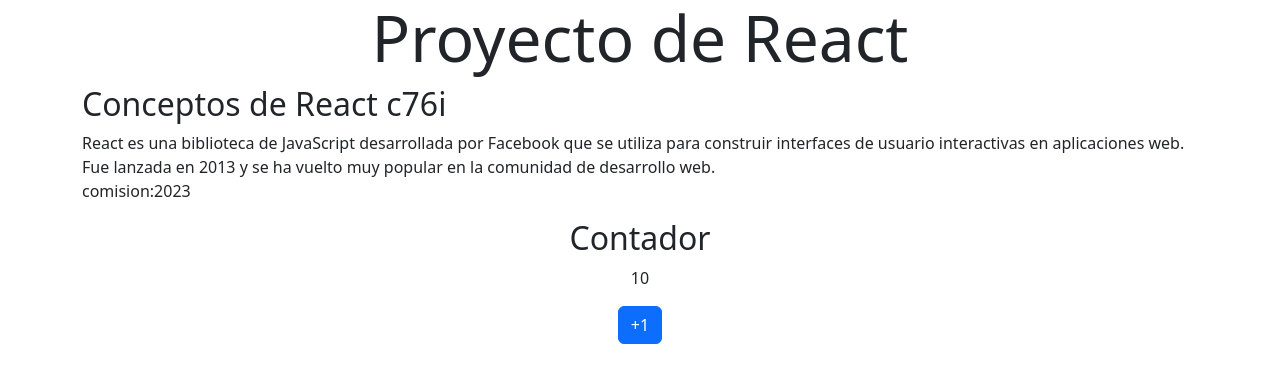
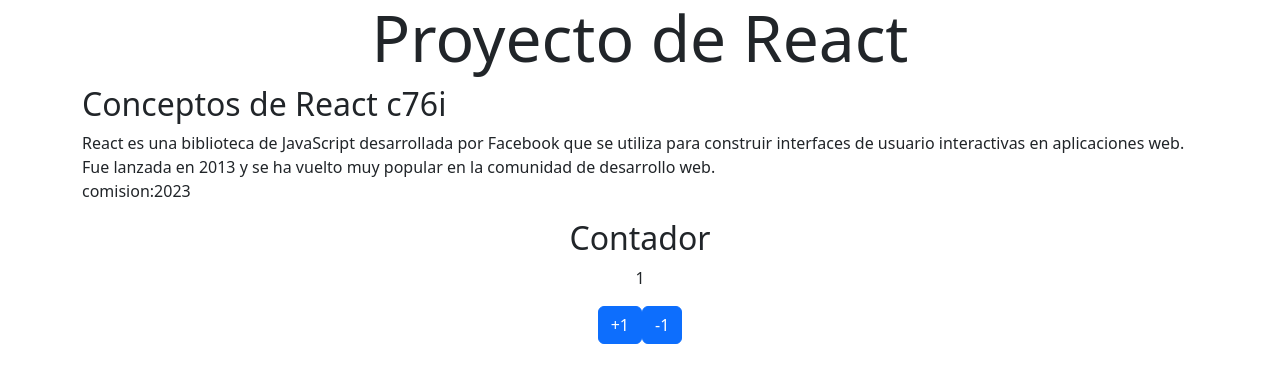
Before and after one commit to MaruSosa/contadorReact, a React app: page / in a window 1280 px wide. Shown: the top 382 px of the page. Built offline with nearby package versions, Linux system fonts and the light colour scheme; the HTML template or start-up script is replaced by a standard one.

Commit message:
agregamos la funcion setNumero para actualizar el valor de state

```diff
--- a/src/components/Contador.jsx
+++ b/src/components/Contador.jsx
@@ -1,11 +1,29 @@
+import { useState } from "react";
 const Contador = () => {
-    return (
-        <article className="text-center">
-            <h2>Contador</h2>
-            <p>10</p>
-            <button className="btn btn-primary">+1</button>
-        </article>
-    );
+  const [numero, setNumero]=useState(1)
+//   let numero = 10;
+  return (
+    <article className="text-center">
+      <h2>Contador</h2>
+      <p>{numero}</p>
+      <button
+        className="btn btn-primary"
+        onClick={() =>
+          setNumero(numero+1)
+        }
+      >
+        +1
+      </button>
+      <button
+        className="btn btn-primary"
+        onClick={() =>
+          setNumero(numero-1)
+        }
+      >
+        -1
+      </button>
+    </article>
+  );
 };
 
 export default Contador;
```
